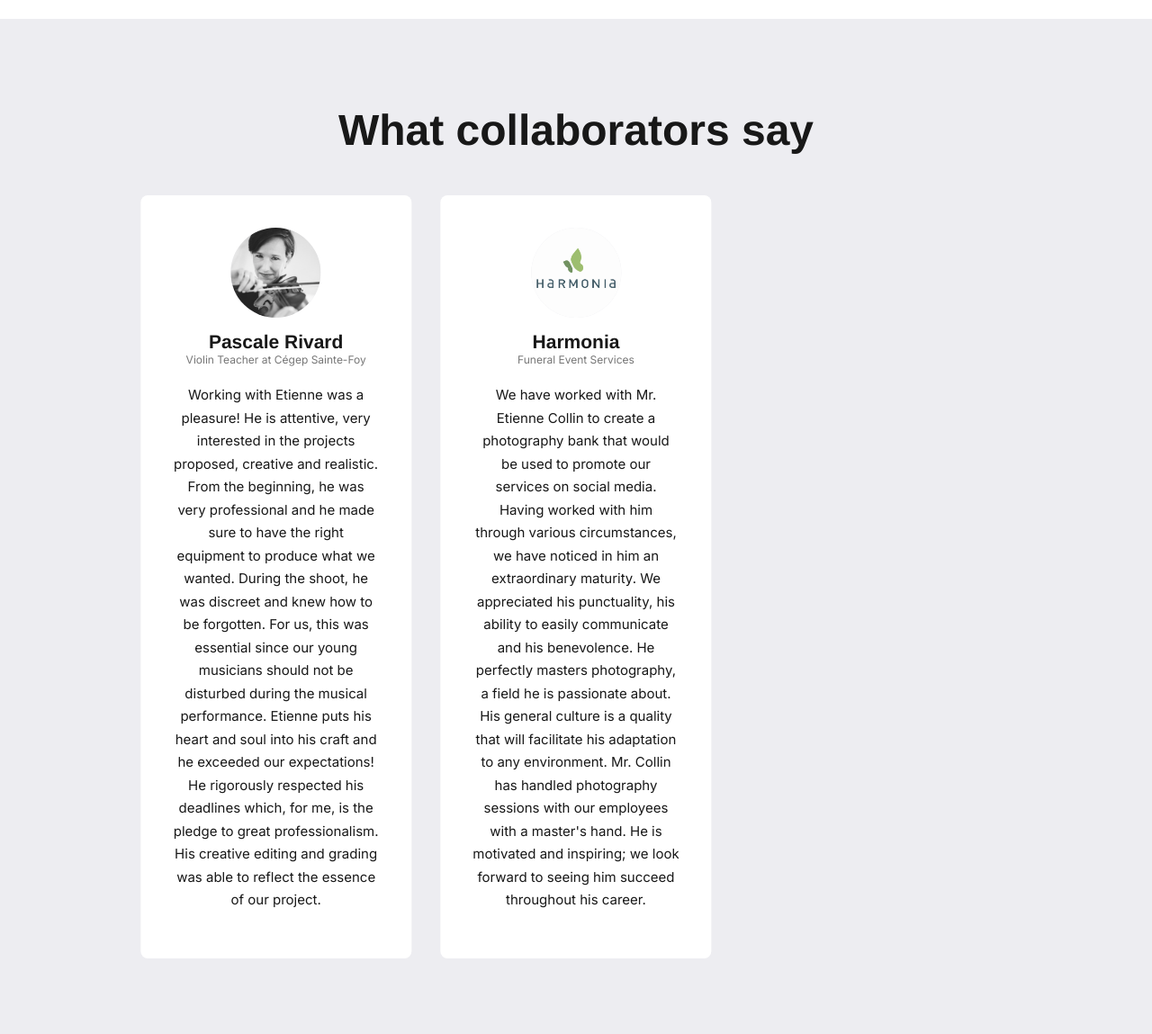
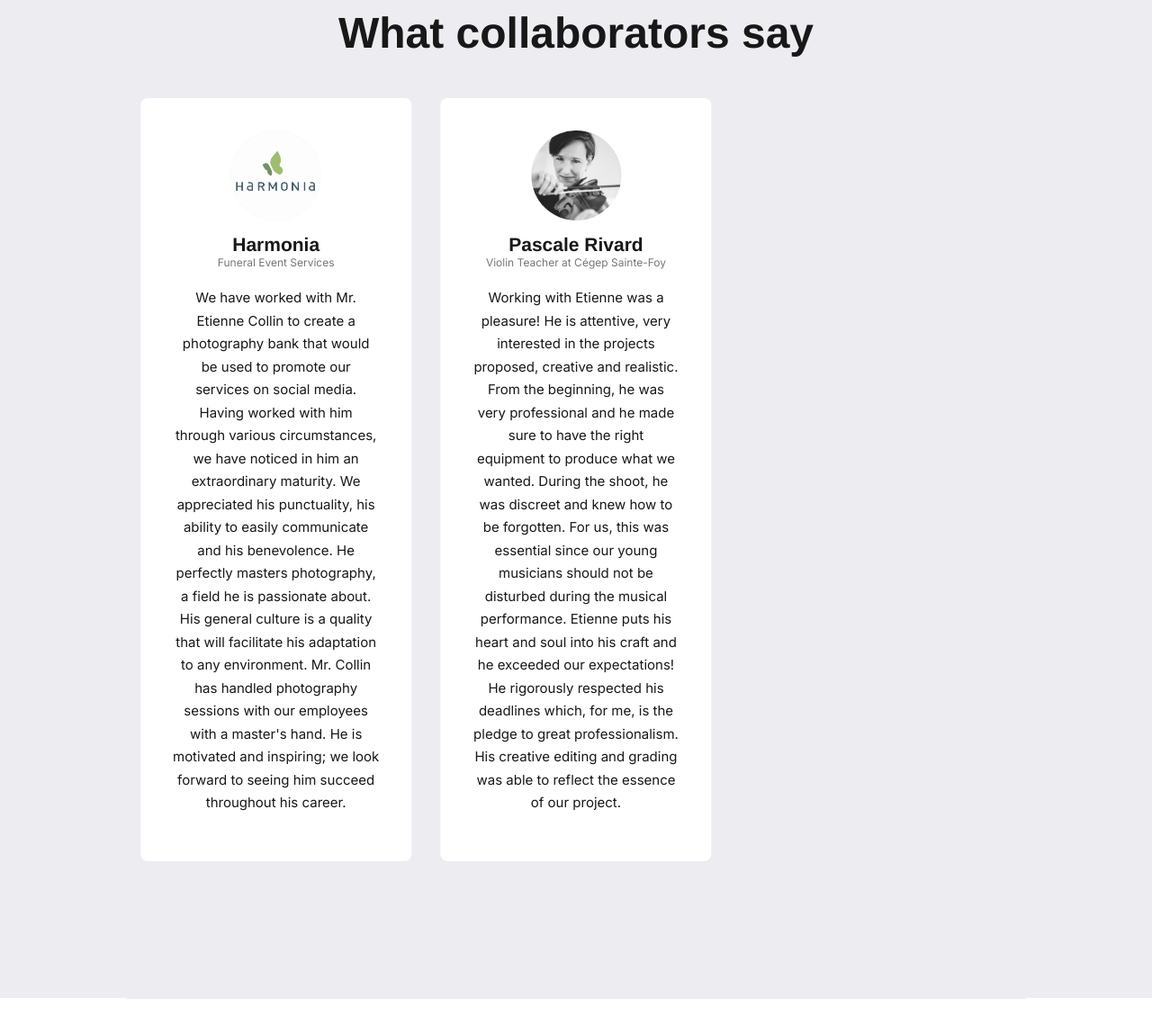
Before and after one commit to etiennecollin/etiennecollin.github.io, a Jekyll site: the page built from index.html, in a window 1280 px wide and 1400 px high, scrolled down 2450 px, cut to the strip 0-1206 px from the top of the window. Shown: the top 1149 px of the strip at 90% size. Built offline with Jekyll 4.4.1, drawn with Linux system fonts in a browser that asks for light colours; nearby versions of some CDN libraries; some web fonts are replaced; part of the change alters nothing that is shown; some of the changed text lies outside the part shown.

```diff
--- a/_data/settings.yml
+++ b/_data/settings.yml
@@ -3,7 +3,7 @@
 # Site Settings
 title: Etienne Collin
 logo: # You can add own logo. For example '/images/logo.png'.
-description: Welcome to my portfolio.
+description: This is the portfolio of Etienne Collin, Schulich Leader and Computer Science student.
 color_scheme: auto # You can choose three modes auto, light, and dark. By default, the auto mode is set, which means the user can choose the light or dark mode themself.
 
 #-------------------------------
@@ -45,14 +45,14 @@ social:
 #-------------------------------
 # Hero Settings
 hero:
-    hero__title: I'm Etienne, a Computer Science Student and Schulich Leader at Université de Montréal.
-    hero__description: Checkout my work! I am always looking for new projects and I LOVE learning. Contact me if you want to collaborate!
+    hero__title: Computer Science Student & Schulich Leader at Université de Montréal
+    hero__description: Checkout my work! I'm always looking for new projects and I LOVE learning. Contact me if you want to collaborate!
     hero__image: "/images/profile_picture_square.jpg"
 
 #-------------------------------
 # CS Settings
 cs__settings:
-    cs__title: Latest computer science projects
+    cs__title: Latest CS projects
     cs__description:
 
 #-------------------------------
@@ -73,16 +73,16 @@ testimonial__title: What collaborators say
 testimonial__description:
 
 testimonial__items:
+    - name: "Harmonia"
+      image: "/images/testimonials_harmonia.jpg"
+      designation: "Funeral Event Services"
+      link:
+      content: "We have worked with Mr. Etienne Collin to create a photography bank that would be used to promote our services on social media. Having worked with him through various circumstances, we have noticed in him an extraordinary maturity. We appreciated his punctuality, his ability to easily communicate and his benevolence. He perfectly masters photography, a field he is passionate about. His general culture is a quality that will facilitate his adaptation to any environment. Mr. Collin has handled photography sessions with our employees with a master's hand. He is motivated and inspiring; we look forward to seeing him succeed throughout his career."
     - name: "Pascale Rivard"
       image: "/images/testimonials_pascale_rivard.jpg"
       designation: "Violin Teacher at Cégep Sainte-Foy"
       link:
       content: "Working with Etienne was a pleasure! He is attentive, very interested in the projects proposed, creative and realistic. From the beginning, he was very professional and he made sure to have the right equipment to produce what we wanted. During the shoot, he was discreet and knew how to be forgotten. For us, this was essential since our young musicians should not be disturbed during the musical performance. Etienne puts his heart and soul into his craft and he exceeded our expectations! He rigorously respected his deadlines which, for me, is the pledge to great professionalism. His creative editing and grading was able to reflect the essence of our project."
-    - name: "Harmonia"
-      image: "/images/testimonials_harmonia.jpg"
-      designation: "Funeral Event Services"
-      link:
-      content: "We have worked with Mr. Etienne Collin to create a photography bank that would be used to promote our services on social media. Having worked with him through various circumstances, we have noticed in him an extraordinary maturity. We appreciated his punctuality, his ability to easily communicate and his benevolence. He perfectly masters photography, a field he is passionate about. His general culture is a quality that will facilitate his adaptation to any environment. Mr. Collin has handled photography sessions with our employees with a master's hand. He is motivated and inspiring; we look forward to seeing him succeed throughout his career."
 
 #-------------------------------
 # Blog Section
```
